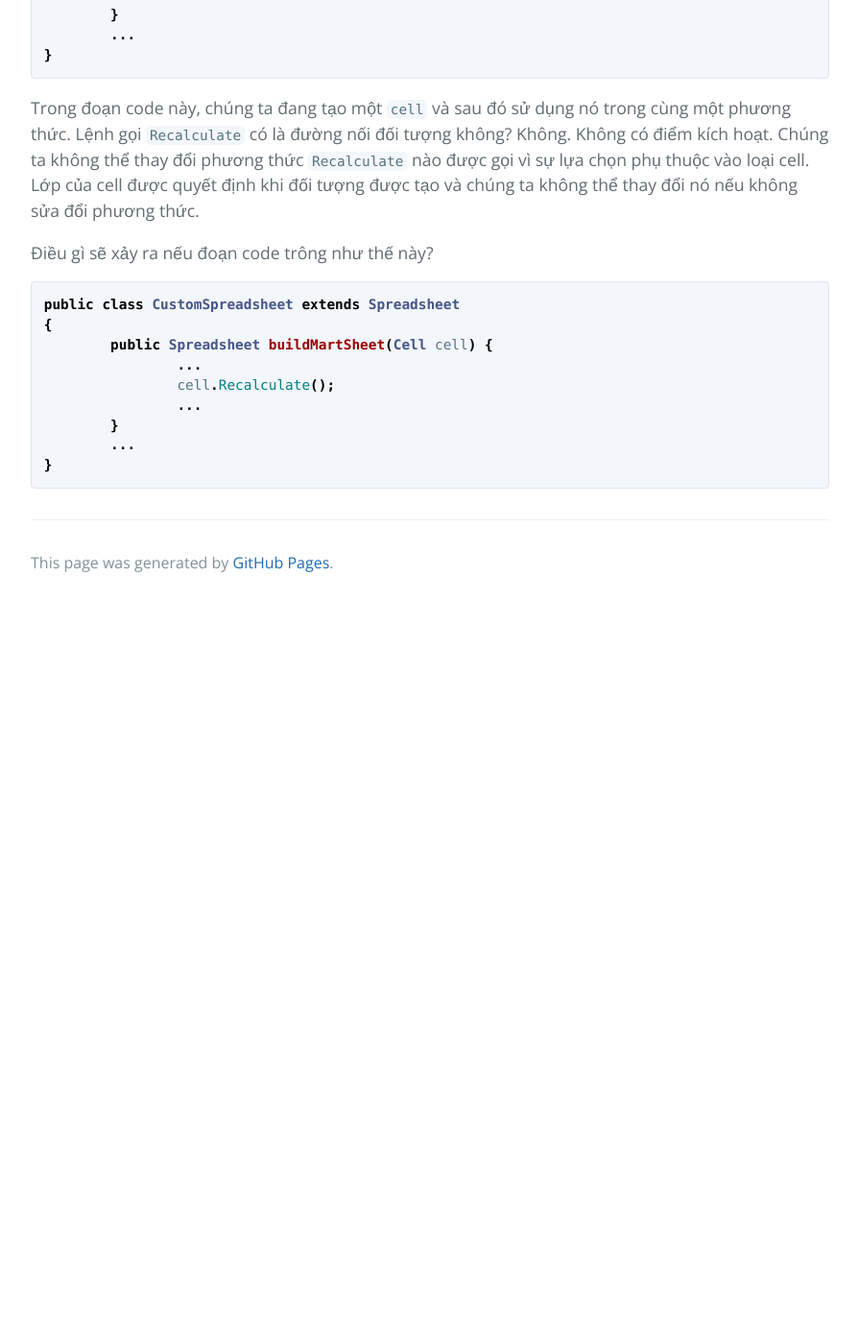
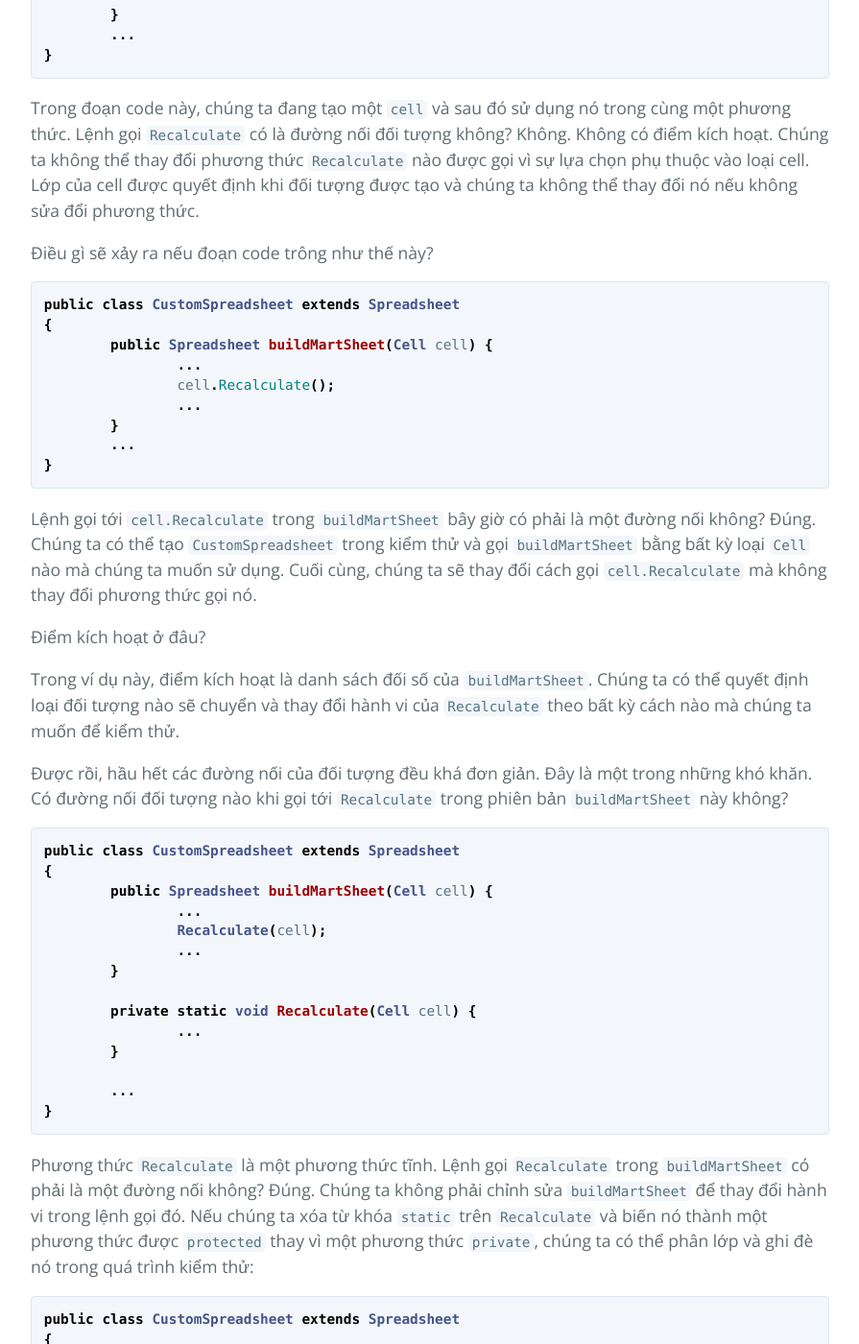
Before and after one commit to HaiBV/haibv.github.io, a Jekyll site: the page built from working-effectively-with-legacy-code/chapter-4-the-seam-model.md, in a window 1280 px wide and 1400 px high, scrolled down 12308 px. Shown: the whole window at 96% size, without its empty margins (192-1087 px from the left). Built offline with Jekyll 4.4.1, drawn with Linux system fonts in a browser that asks for light colours; our own code applies the rules of GitHub Pages for plain Markdown files; before the commit the page ends 12938 px from its top, so only the background shows below that; some of the changed text lies outside the part shown.

Commit message:
Book - Working Efectively with Legacy Code - P1 - C4

````diff
--- a/working-effectively-with-legacy-code/chapter-4-the-seam-model.md
+++ b/working-effectively-with-legacy-code/chapter-4-the-seam-model.md
@@ -423,3 +423,86 @@ public class CustomSpreadsheet extends Spreadsheet
 	...
 }
 ```
+
+Lệnh gọi tới `cell.Recalculate` trong `buildMartSheet` bây giờ có phải là một đường nối không? Đúng. Chúng ta có thể tạo `CustomSpreadsheet` trong kiểm thử và gọi `buildMartSheet` bằng bất kỳ loại `Cell` nào mà chúng ta muốn sử dụng. Cuối cùng, chúng ta sẽ thay đổi cách gọi `cell.Recalculate` mà không thay đổi phương thức gọi nó.
+
+Điểm kích hoạt ở đâu?
+
+Trong ví dụ này, điểm kích hoạt là danh sách đối số của `buildMartSheet`. Chúng ta có thể quyết định loại đối tượng nào sẽ chuyển và thay đổi hành vi của `Recalculate` theo bất kỳ cách nào mà chúng ta muốn để kiểm thử.
+
+Được rồi, hầu hết các đường nối của đối tượng đều khá đơn giản. Đây là một trong những khó khăn. Có đường nối đối tượng nào khi gọi tới `Recalculate` trong phiên bản `buildMartSheet` này không?
+
+```java
+public class CustomSpreadsheet extends Spreadsheet
+{
+	public Spreadsheet buildMartSheet(Cell cell) {
+		...
+		Recalculate(cell);
+		...
+	}
+
+	private static void Recalculate(Cell cell) {
+		...
+	}
+
+	...
+}
+```
+
+Phương thức `Recalculate` là một phương thức tĩnh. Lệnh gọi `Recalculate` trong `buildMartSheet` có phải là một đường nối không? Đúng. Chúng ta không phải chỉnh sửa `buildMartSheet` để thay đổi hành vi trong lệnh gọi đó. Nếu chúng ta xóa từ khóa `static` trên `Recalculate` và biến nó thành một phương thức được `protected` thay vì một phương thức `private`, chúng ta có thể phân lớp và ghi đè nó trong quá trình kiểm thử:
+
+```java
+public class CustomSpreadsheet extends Spreadsheet
+{
+	public Spreadsheet buildMartSheet(Cell cell) {
+		...
+		Recalculate(cell);
+		...
+	}
+	protected void Recalculate(Cell cell) {
+		...
+	}
+
+	...
+}
+
+public class TestingCustomSpreadsheet extends CustomSpreadsheet {
+	protected void Recalculate(Cell cell) {
+		...
+	}
+}
+```
+
+Không phải là tất cả khá gián tiếp sao? Nếu chúng ta không thích sự phụ thuộc, tại sao chúng ta không vào code và thay đổi nó? Đôi khi cách đó có tác dụng, nhưng với những code kế thừa đặc biệt khó chịu, cách tiếp cận tốt nhất thường là làm những gì có thể để sửa đổi code ít nhất có thể khi bạn đang thực hiện kiểm thử. Nếu bạn biết các đường nối mà ngôn ngữ của bạn cung cấp và cách sử dụng chúng, bạn thường có thể viết kiểm thử tại chỗ một cách an toàn hơn những gì bạn có thể làm.
+
+Các loại đường nối tôi đã trình bày là những loại chính. Bạn có thể tìm thấy chúng trong nhiều ngôn ngữ lập trình. Chúng ta hãy xem lại ví dụ dẫn đầu chương này và xem chúng ta có thể thấy những đường nối nào:
+
+```java
+bool CAsyncSslRec::Init()
+{
+	if (m_bSslInitialized) {
+		return true;
+	}
+	m_smutex.Unlock();
+	m_nSslRefCount++;
+
+	m_bSslInitialized = true;
+
+	FreeLibrary(m_hSslDll1);
+	m_hSslDll1=0;
+	FreeLibrary(m_hSslDll2);
+	m_hSslDll2=0;
+
+	if (!m_bFailureSent) {
+		m_bFailureSent=TRUE;
+		PostReceiveError(SOCKETCALLBACK, SSL_FAILURE);
+	}
+
+	CreateLibrary(m_hSslDll1,"syncesel1.dll");
+	CreateLibrary(m_hSslDll2,"syncesel2.dll");
+
+	m_hSslDll1->Init();
+	m_hSslDll2->Init();
+	return true;
+}
+```
````
